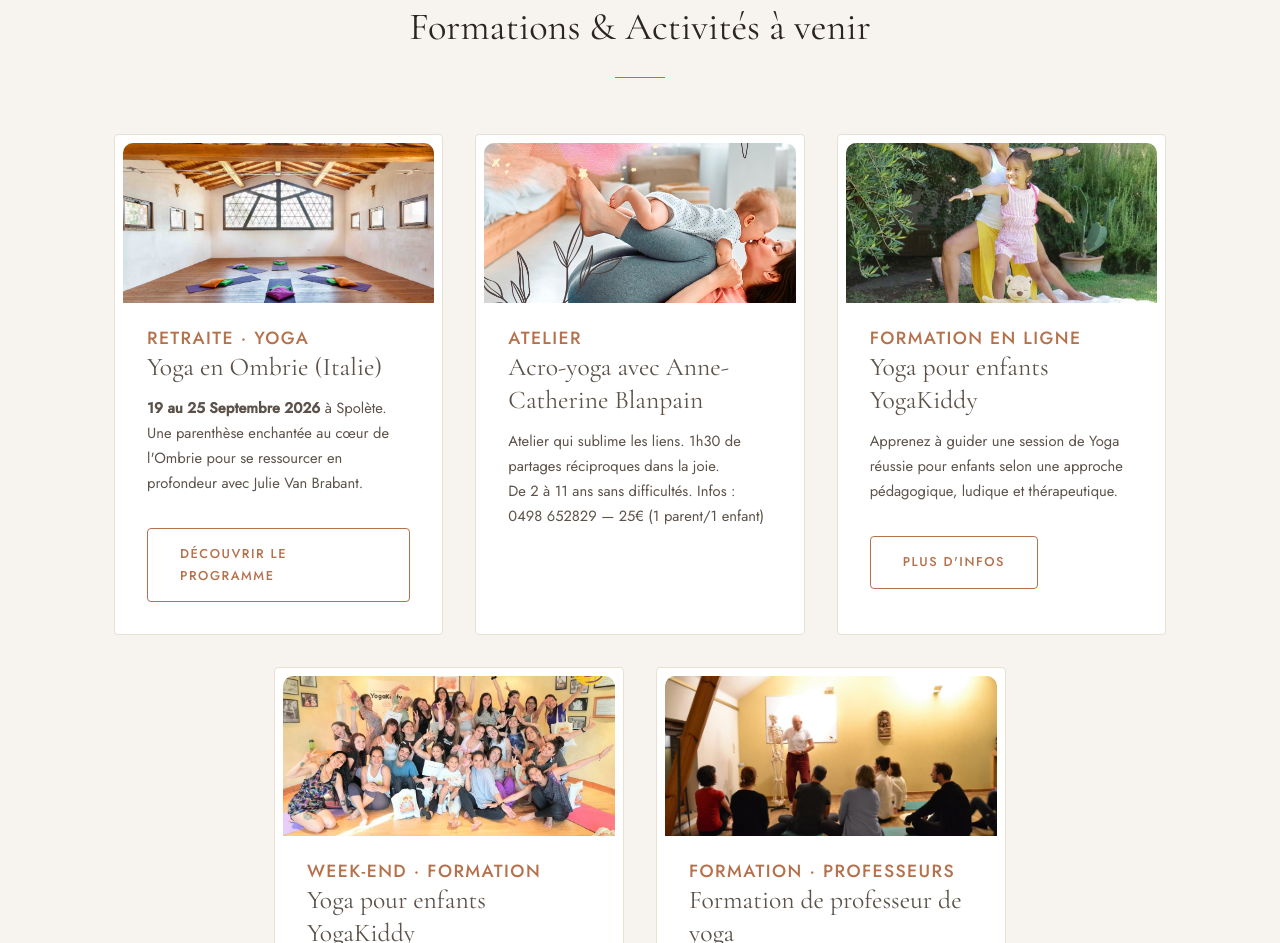
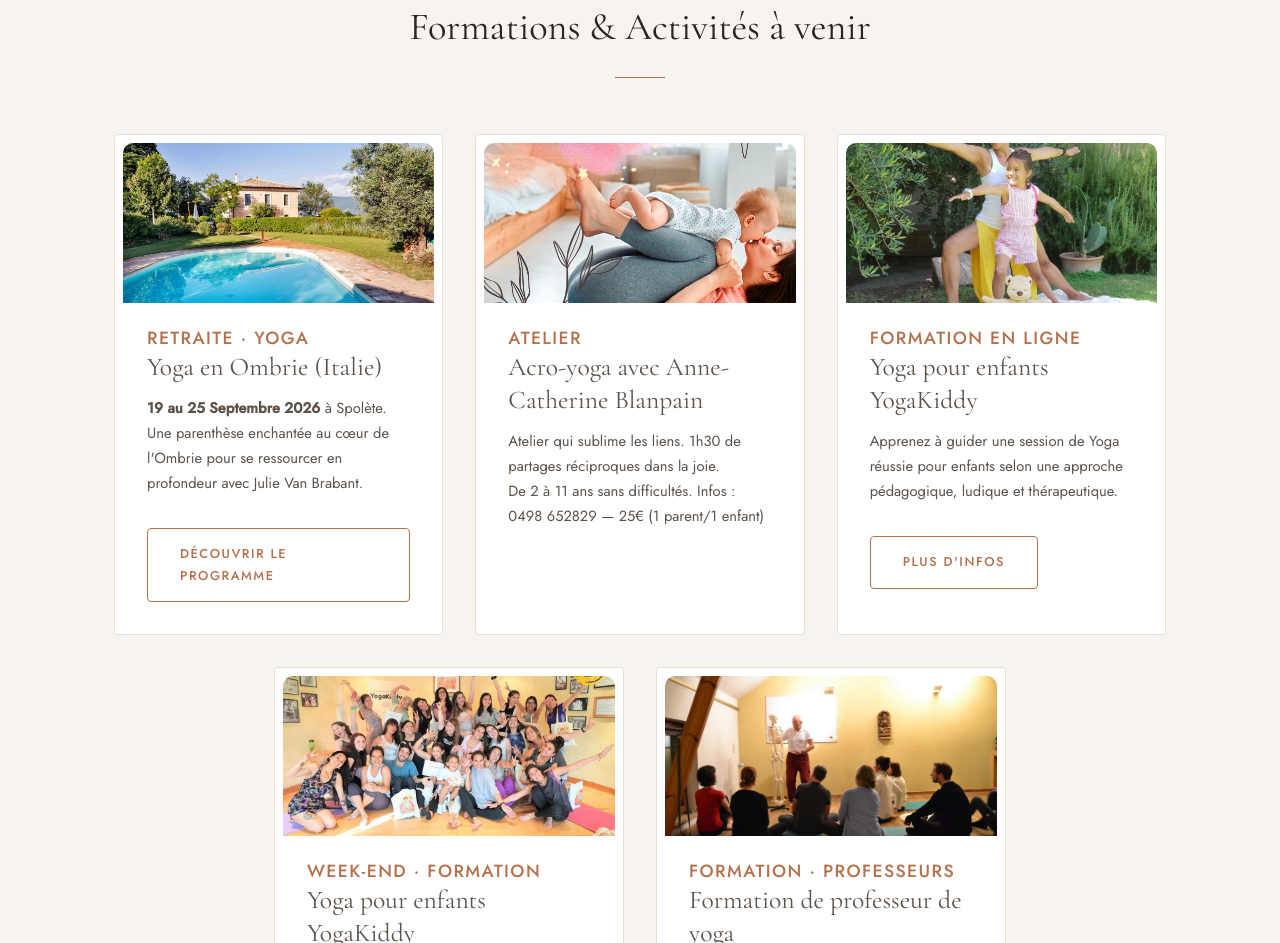
Before and after one commit to etapaz/santosha, a plain HTML site: page index.html in a window 1280 px wide. Shown: the part 2055-2998 px from the top of the page. Drawn offline with nearby package versions, Linux system fonts and the light colour scheme.

Commit message:
Change retreat card image to house façade.

```diff
--- a/index.html
+++ b/index.html
@@ -106,7 +106,7 @@
           <div class="card">
             <div class="card-img"
               style="height:160px; overflow:hidden; border-radius:10px 10px 0 0; margin:-1.5rem -1.5rem 1.5rem;">
-              <img src="img/retraite-italie-hero.avif" alt="Yoga en Italie" style="width:100%; height:100%; object-fit:cover;">
+              <img src="img/retraite-italie-villa.avif" alt="Yoga en Italie" style="width:100%; height:100%; object-fit:cover;">
             </div>
             <h4>Retraite · Yoga</h4>
             <h3>Yoga en Ombrie (Italie)</h3>
```
